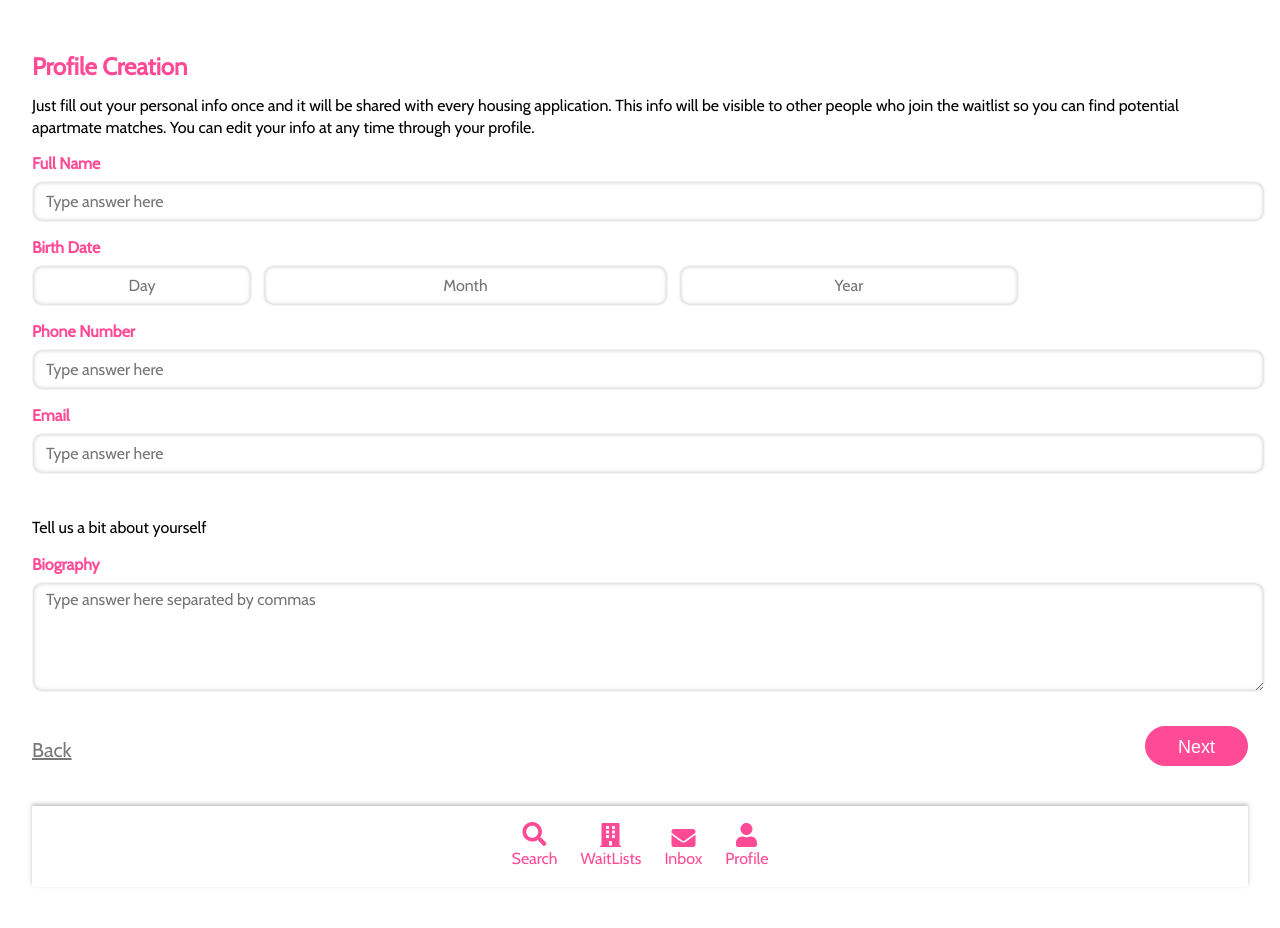
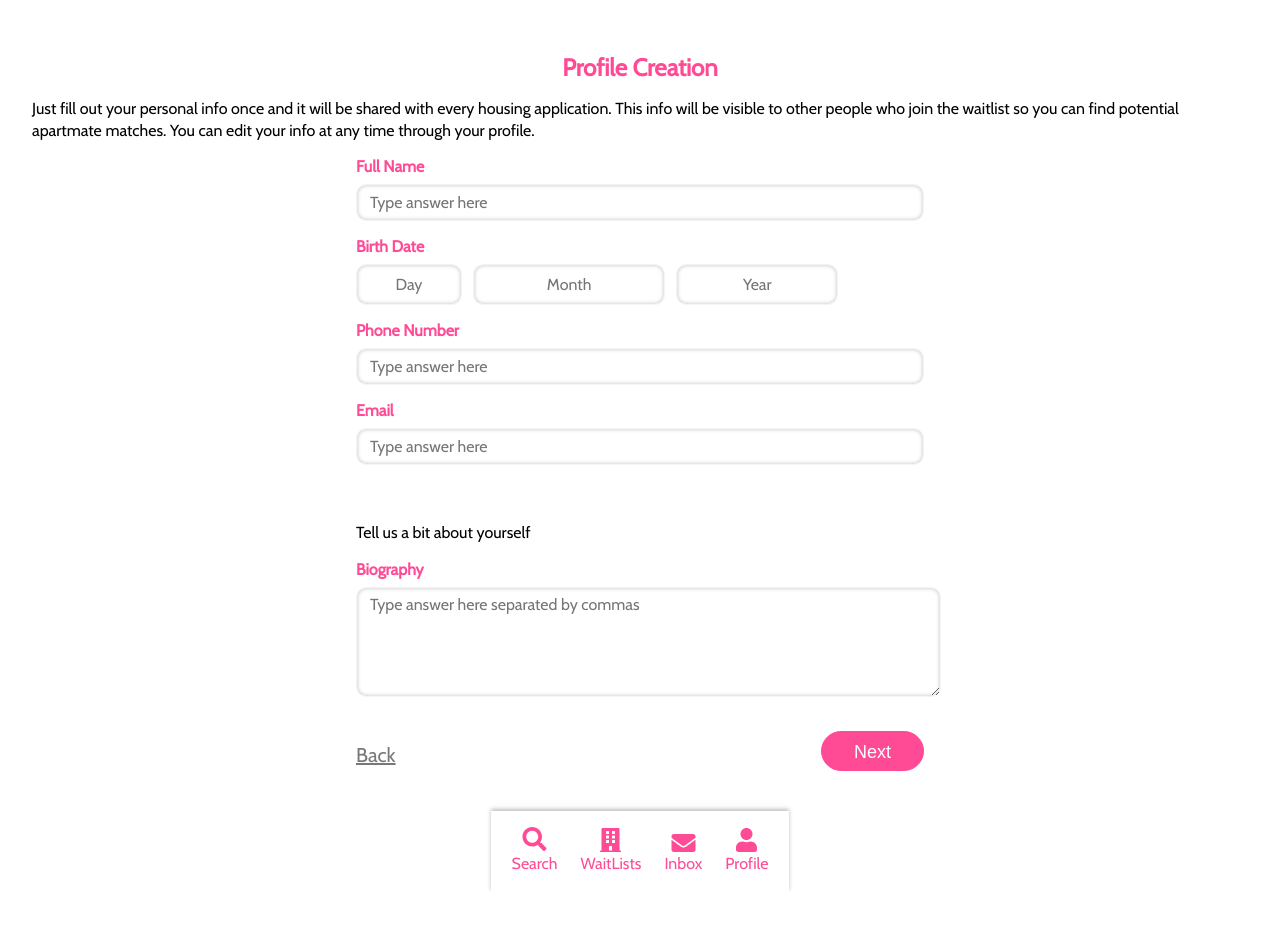
Before and after one commit to apartments-app/front-end, a React (Create React App) app: page /Profile in a window 1280 px wide. Shown: the top 928 px of the page. After the commit the page ends 892 px from the top, so only its background shows below. Built offline with nearby package versions, Linux system fonts and the light colour scheme; a web font is replaced by a local one.

Commit message:
Fixed styling components and imported them into Profile Screening and Profile Page.

```diff
--- a/src/components/ProfilePage.js
+++ b/src/components/ProfilePage.js
@@ -2,6 +2,7 @@ import React, { useState } from "react";
 import styled from "styled-components";
 import { Link } from "react-router-dom";
 
+import Container from "./ProfileStyles/Container";
 import BottomNav from "./BottomNav";
 import Button from "./Button";
 import "./ProfileStyles/InputRangeMini.css";
@@ -34,16 +35,6 @@ const sampleProfile = {
   petFriendy: true,
   disablityAssistance: false,
 };
-
-const Container = styled.div`
-  background-color: #ffffff;
-  display: flex;
-  flex-direction: column;
-  align-items: center;
-  margin-top: 40px;
-  margin-left: 32px;
-  margin-right: 32px;
-`;
 
 const Section = styled.div`
   display: flex;
@@ -136,7 +127,7 @@ const SliderLabel = styled.label`
   font-style: normal;
   font-weight: 400;
   font-size: 14px;
-  line-height: 18px;
+  line-height: -10px;
   color: #787878;
   flex-direction: row;
   margin-top: 5px;
@@ -270,7 +261,8 @@ const ProfilePage = () => {
       <Section style={{
         justifyContent: "center",
         marginTop: "-30px",
-        marginBottom: "20px"
+        marginBottom: "20px",
+        width: "100%"
       }}>
         <Button
           primary
@@ -285,7 +277,9 @@ const ProfilePage = () => {
           Send Message
         </Button>
       </Section>
-      <BottomNav />
+      <div style={{display: "block", width: "100%"}}>
+        <BottomNav />
+      </div>
     </Container>
   );
 };
--- a/src/components/ProfileScreening.js
+++ b/src/components/ProfileScreening.js
@@ -2,24 +2,14 @@ import { useState } from "react";
 import { Link } from "react-router-dom";
 import styled from "styled-components";
 
-// import Container from "./ProfileStyles/Container";
+import Container from "./ProfileStyles/Container";
 import HeaderText from "./ProfileStyles/HeaderText";
 import InfoText from "./ProfileStyles/InfoText";
 import ProfileLabel from "./ProfileStyles/ProfileLabel";
-// import InputStyle from "./ProfileStyles/InputStyle";
+import InputStyle from "./ProfileStyles/InputStyle";
 import Button from "./Button";
 import BackLink from "./ProfileStyles/BackLink";
 import BottomNav from "./BottomNav";
-
-const Container = styled.div`
-  background-color: #ffffff;
-  display: flex;
-  flex-direction: column;
-  align-items: center;
-  margin-top: 40px;
-  margin-left: 32px;
-  margin-right: 32px;
-`;
 
 const Section = styled.div`
   display: flex;
@@ -45,26 +35,6 @@ const InputSelectStyle = styled.select`
   font-weight: 400;
   font-size: 16px;
   line-height: 24px;
-  color: #c4c4c4;
-`;
-
-const InputStyle = styled.input`
-  background: #ffffff;
-  box-shadow: inset 0px 0px 4px rgba(0, 0, 0, 0.25);
-  border-radius: 10px;
-  border: 1px solid #f4f4f4;
-  height: 37px;
-  width: 100%;
-  box-sizing: border-box;
-  margin-top: 5px;
-  margin-bottom: 10px;
-  padding-left: 10px;
-
-  line-height: 24px;
-  font-family: Cabin, sans-serif;
-  font-style: normal;
-  font-weight: 400;
-  font-size: 16px;
   color: #c4c4c4;
 `;
 
@@ -201,7 +171,6 @@ const ProfileScreening = () => {
                   width: "103px",
                   height: "40px",
                   display: "inline-block",
-
                   marginBottom: "20px",
                 }}
               >
@@ -212,7 +181,9 @@ const ProfileScreening = () => {
         </form>
       </Section>
       <br />
-      <BottomNav />
+      <div style={{display: "block", width: "100%"}}>
+        <BottomNav />
+      </div>
     </Container>
   );
 };
--- a/src/components/ProfileStyles/Container.js
+++ b/src/components/ProfileStyles/Container.js
@@ -1,11 +1,13 @@
 import styled from "styled-components";
 
 const Container = styled.div`
-  margin-top: 55px;
+  background-color: #ffffff;
+  display: flex;
+  flex-direction: column;
+  align-items: center;
+  margin-top: 40px;
   margin-left: 32px;
   margin-right: 32px;
-  margin-bottom: 55px;
-  background: #FFFFFF;
 `;
 
 export default Container;
--- a/src/components/ProfileStyles/InfoText.js
+++ b/src/components/ProfileStyles/InfoText.js
@@ -2,7 +2,7 @@ import styled from "styled-components";
 
 const InfoText = styled.h2`
   text-align: left;
-  font-family: "Cabin", sans-serif;
+  font-family: Cabin, sans-serif;
   font-style: normal;
   font-weight: 400;
   font-size: 16px;
--- a/src/components/ProfileStyles/InputStyle.js
+++ b/src/components/ProfileStyles/InputStyle.js
@@ -1,13 +1,13 @@
 import styled from "styled-components";
 
 const InputStyle = styled.input`
-  display: block;
-  width: 100%;
-  height: 37px;
   background: #FFFFFF;
   box-shadow: inset 0px 0px 4px rgba(0, 0, 0, 0.25);
   border-radius: 10px;
   border: 1px solid #F4F4F4;
+  height: 37px;
+  width: 100%;
+  box-sizing: border-box;
   margin-top: 5px;
   margin-bottom: 14px;
   padding-left: 13px;
@@ -17,7 +17,7 @@ const InputStyle = styled.input`
   font-style: normal;
   font-weight: 400;
   font-size: 16px;
-  color: #C4C4C4;
+  color: #787878;
 `
 
 export default InputStyle;
```
